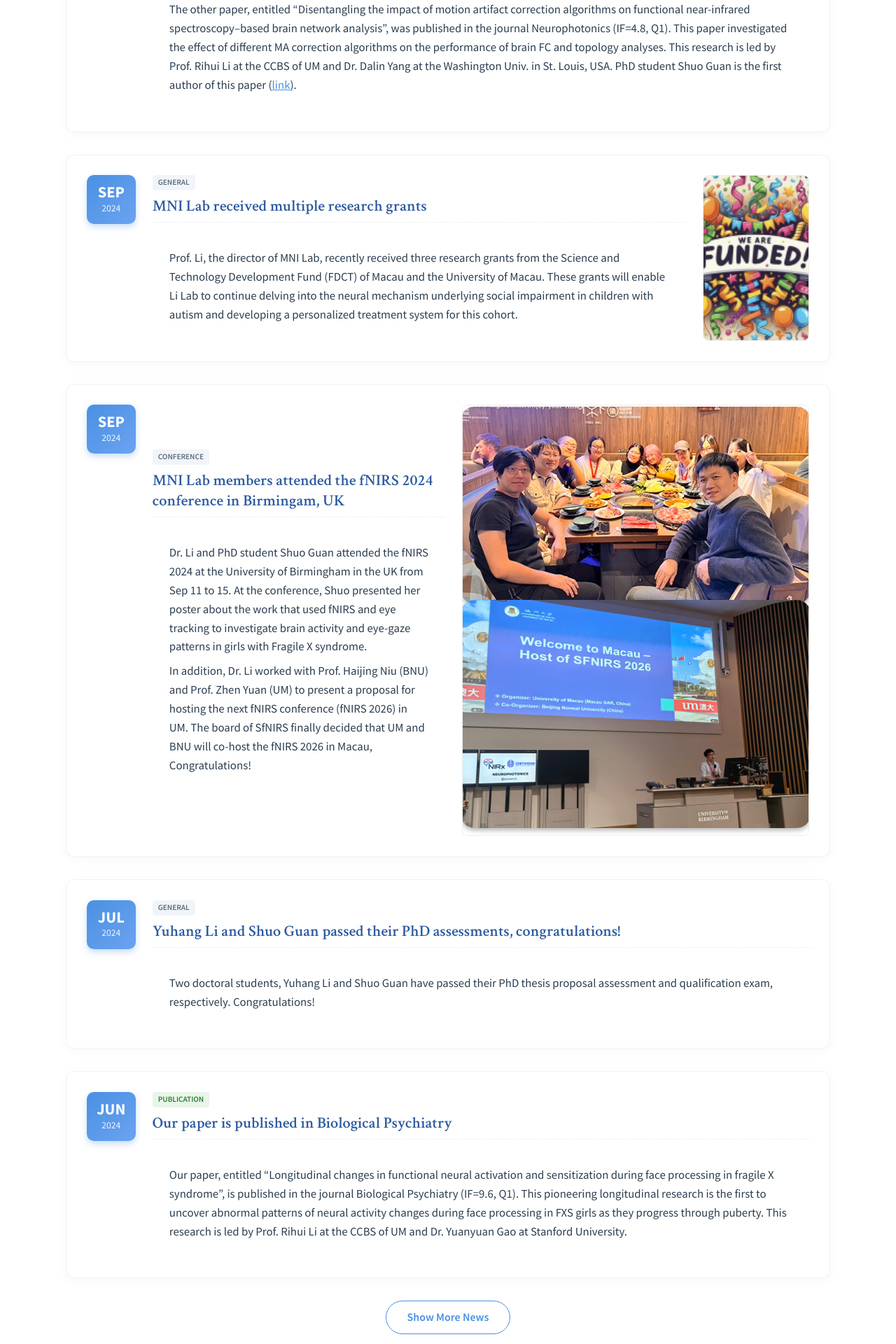
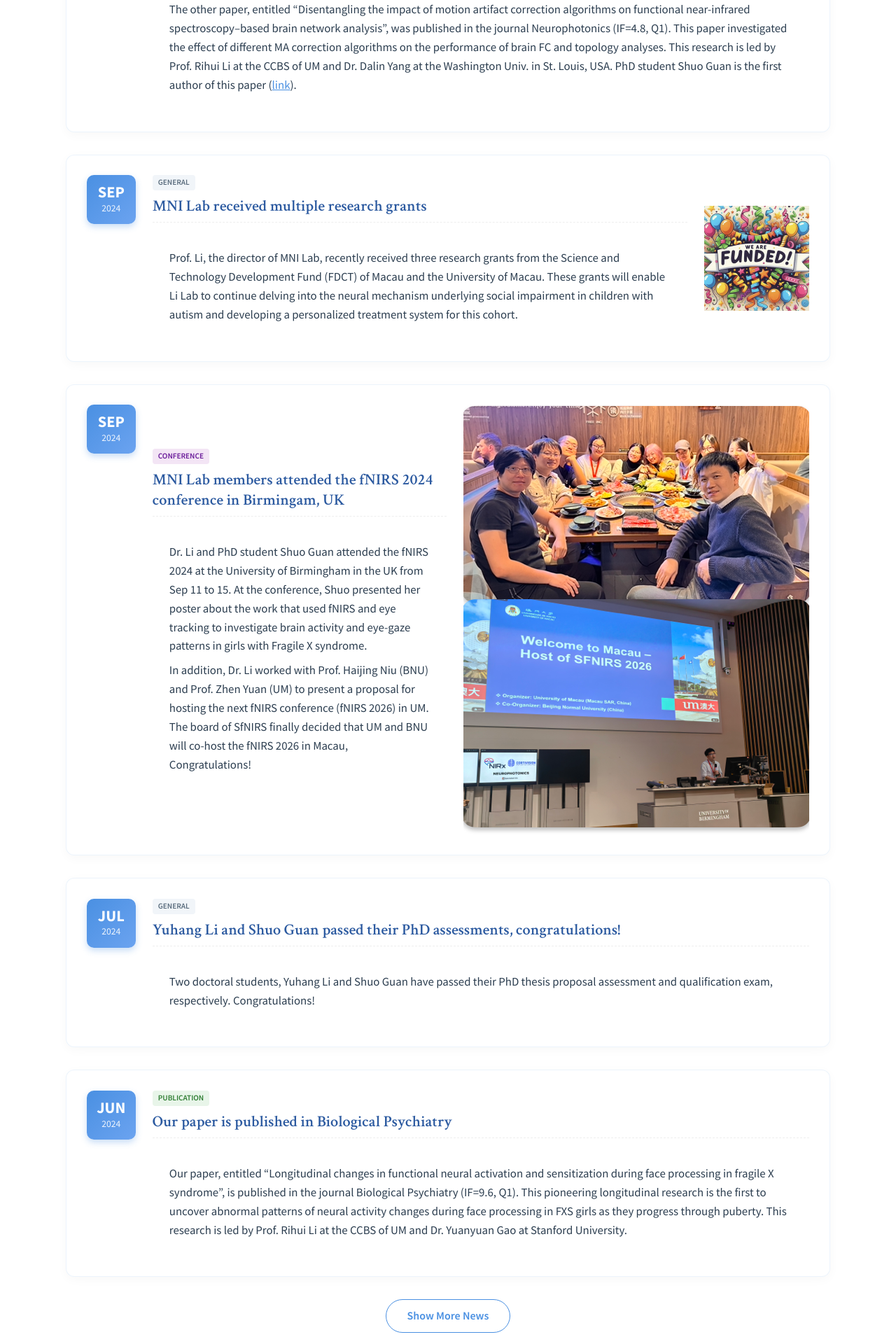
Before and after one commit to MNILab-UM/research-lab-website, a Jekyll site: the page built from _pages/news/news.html, in a window 1280 px wide. Shown: the part 653-2573 px from the top of the page at 70% size. Built offline with Jekyll 4.4.1, drawn with Linux system fonts in a browser that asks for light colours.

Commit message:
update news tags

```diff
--- a/_pages/news/news.html
+++ b/_pages/news/news.html
@@ -81,13 +81,17 @@
     .news-tag { font-size: 0.7rem; padding: 2px 8px; border-radius: 4px; font-weight: 600; text-transform: uppercase; background: #f1f5f9; color: var(--text-light); }
     .tag-publication { color: #2e7d32; background: #e8f5e9; }
     .tag-award { color: #f57f17; background: #fff8e1; }
+    .tag-conference { color: #6a1b9a; background: #f3e5f5; }
+
+
+
 
     /* Thumbnail */
     .news-img-wrapper {
         flex-shrink: 0; max-width: 562px; height: auto; margin-left: 1.5rem;
-        border-radius: 8px; overflow: hidden; border: 1px solid #eee; display: none;
+        border-radius: 8px; overflow: hidden; display: none;
     }
-    .news-thumb { width: 100%; height: 100%; object-fit: cover; }
+    .news-thumb { width: 100%; height: 100%; object-fit: contain; }
 
     /* Load More Button Styles */
     .load-more-container { text-align: center; margin-top: 2rem; }
@@ -155,6 +159,7 @@
                         {% assign t = tag | downcase %}
                         {% if t contains 'publication' %}{% assign tag_class = "tag-publication" %}{% endif %}
                         {% if t contains 'award' %}{% assign tag_class = "tag-award" %}{% endif %}
+                        {% if t contains 'conference' %}{% assign tag_class = "tag-conference" %}{% endif %}
                         <span class="news-tag {{ tag_class }}">{{ tag }}</span>
                     {% endfor %}
                 </div>
@@ -166,7 +171,7 @@
 
             {% if post.image and post.image != "" %}
             <div class="news-img-wrapper has-image">
-                <img src="{{ site.url }}{{ site.baseurl }}/images/news/{{ post.image }}" alt="News thumbnail" class="news-thumb img-fluid">
+                <img src="{{ site.url }}{{ site.baseurl }}/images/news/{{ post.image }}" alt="News thumbnail" class="news-thumb img-fluid object-fit-contain">
             </div>
             {% endif %}
 
```
Also changed, not shown: _data/publications.json.
